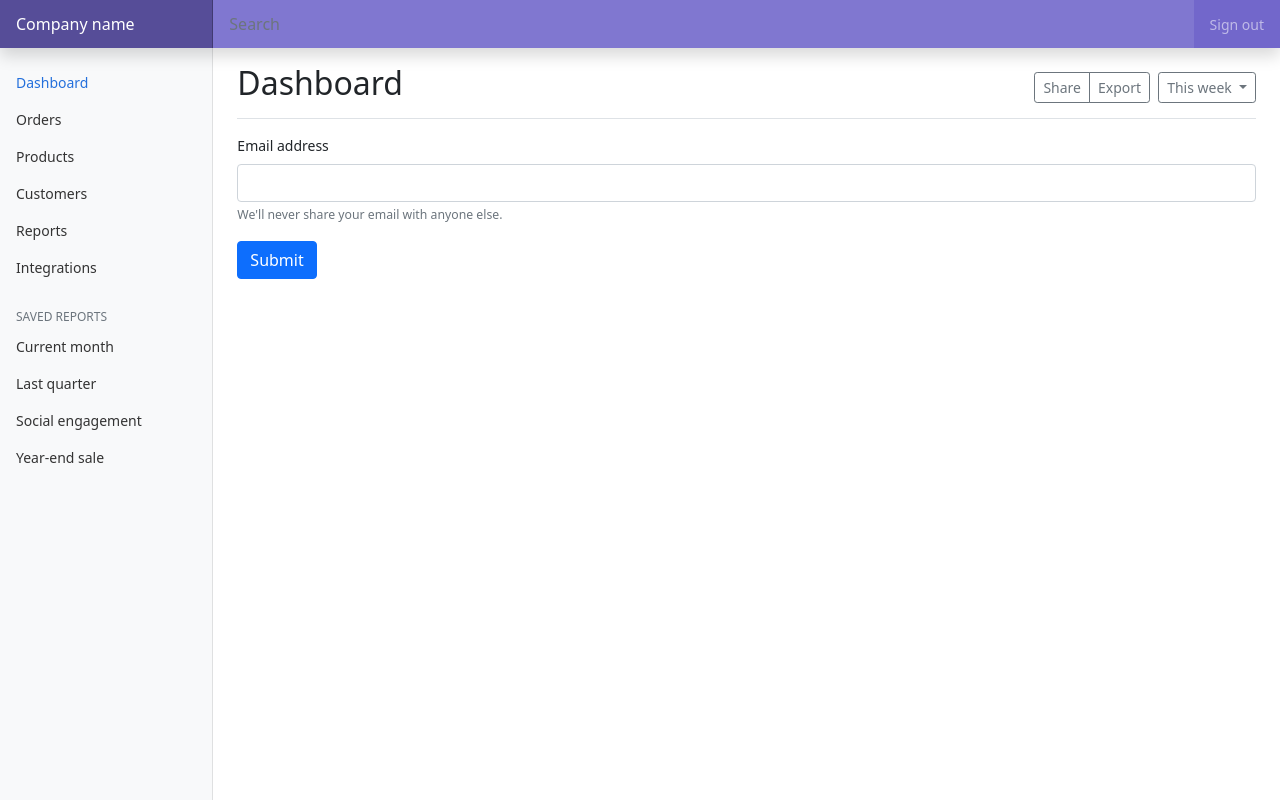
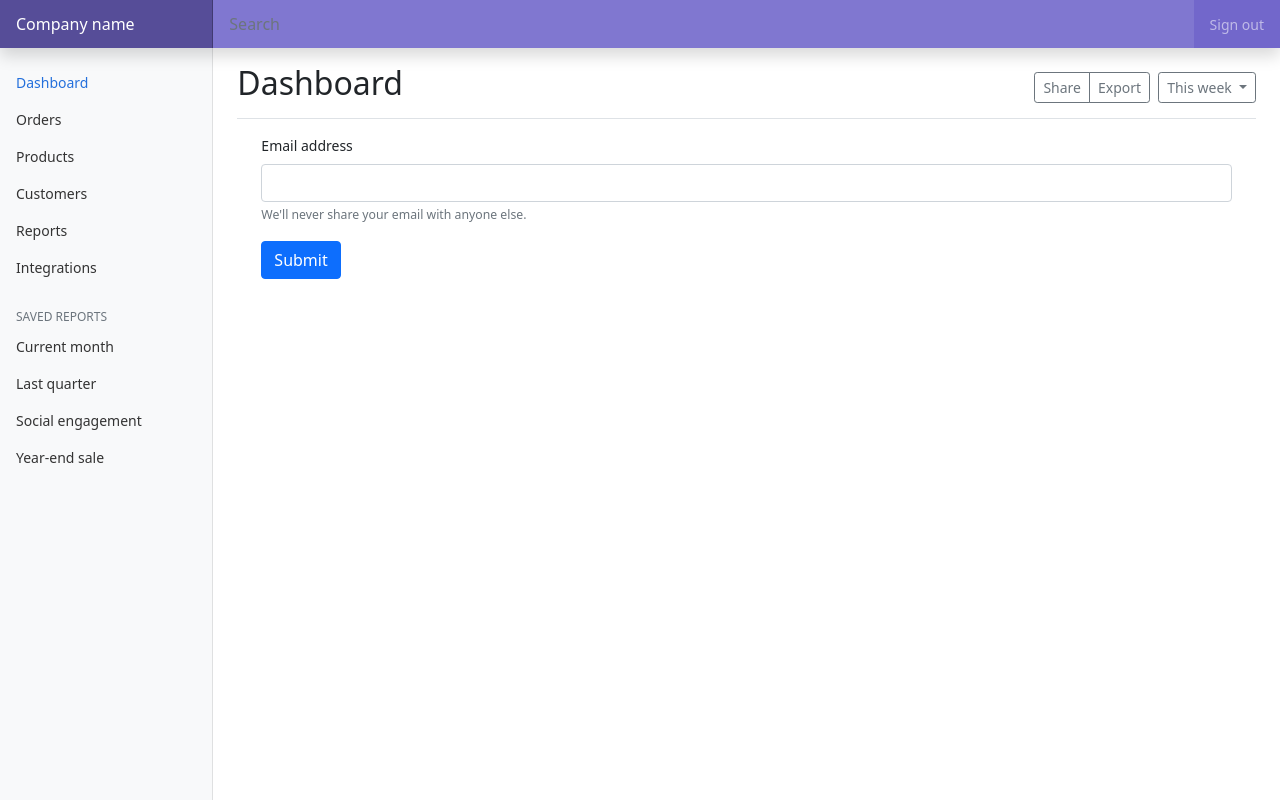
Before and after one commit to vlopez-dev/inventario, a Django app: page /agregar/ in a window 1280 px wide. Run offline with Django 3.2, Linux system fonts and the light colour scheme; some libraries are stand-ins or nearby versions.

Commit message:
cambios base.html

```diff
--- a/empresa/templates/empresa/base.html
+++ b/empresa/templates/empresa/base.html
@@ -145,10 +145,11 @@
         </div>
 
       </div>
+      <div class="container-md">
       {% block content %}
 
       {% endblock content %}
-
+    </div>
 
     <script src="{% static 'js/bootstrap.bundle.min.js'%}"></script>
 
```
